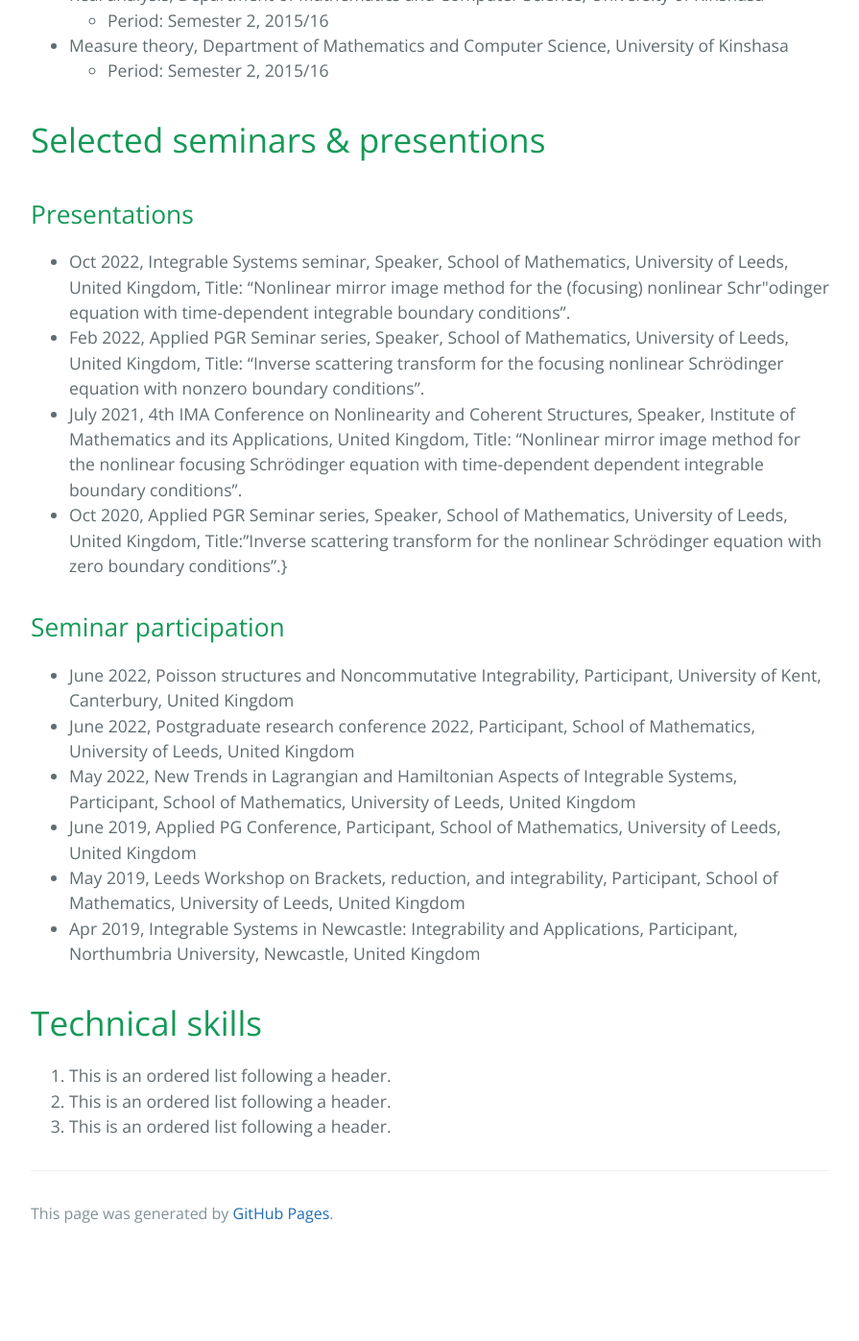
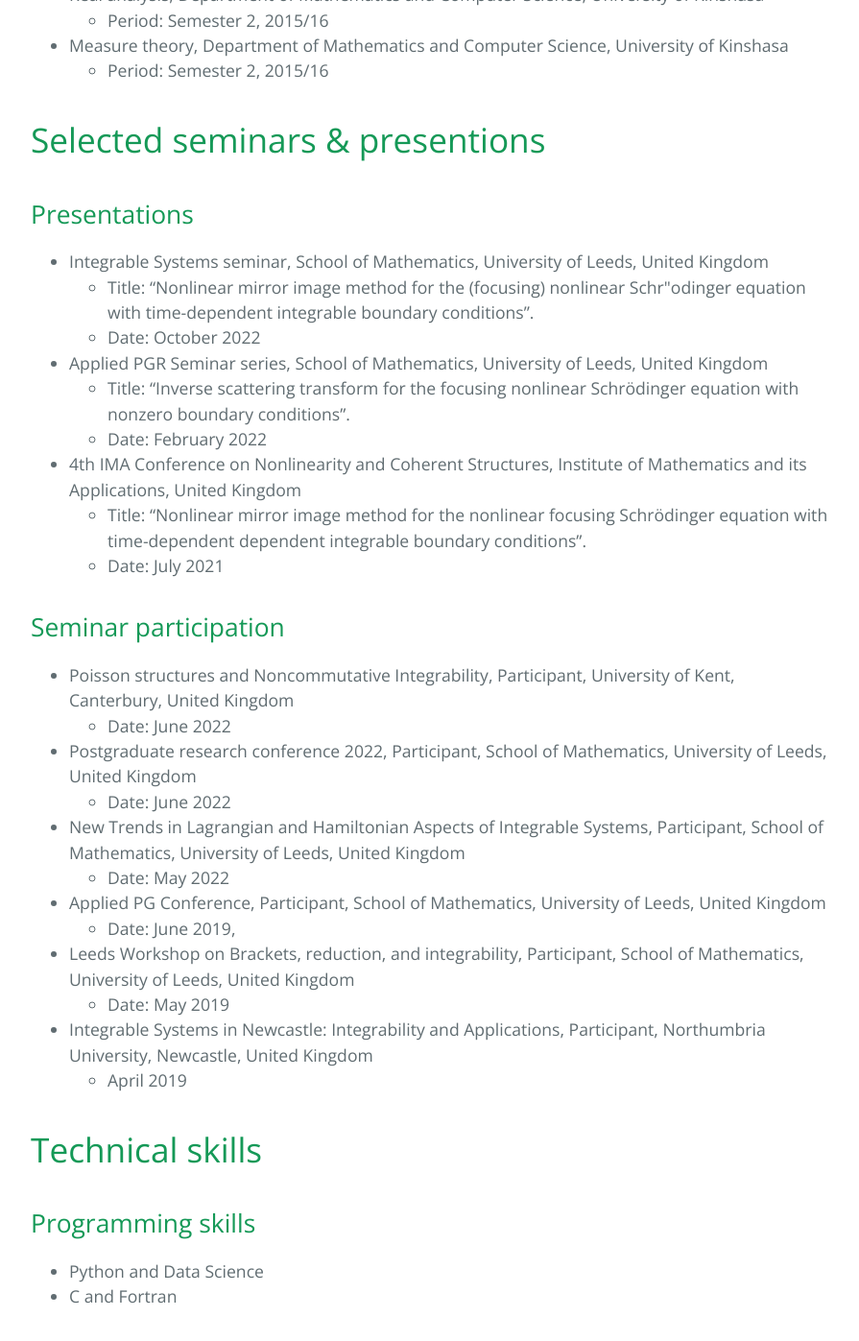
Before and after one commit to carlosdibaya/carlosdibaya.github.io, a Jekyll site: the page built from index.md, in a window 1280 px wide and 1400 px high, scrolled down 1623 px. Shown: the top 1397 px of the window at 96% size, without its empty margins (192-1087 px from the left). Built offline with Jekyll 4.4.1, drawn with Linux system fonts in a browser that asks for light colours; before the commit the page ends 2931 px from its top, so only the background shows below that; some of the changed text lies outside the part shown.

Commit message:
Update index.md

````diff
--- a/index.md
+++ b/index.md
@@ -61,99 +61,41 @@ I have participated as a tutor in the following modules:
 
 ## Presentations
 
-* Oct 2022, Integrable Systems seminar, Speaker, School of Mathematics, University of Leeds, United Kingdom, Title: "Nonlinear mirror image method for the (focusing) nonlinear Schr\"odinger equation with time-dependent integrable boundary conditions".
-* Feb 2022, Applied PGR Seminar series, Speaker, School of Mathematics, University of Leeds, United Kingdom, Title: "Inverse scattering transform for the focusing nonlinear Schrödinger equation with nonzero boundary conditions".
-* July 2021, 4th IMA Conference on Nonlinearity and Coherent Structures, Speaker, Institute of Mathematics and its Applications, United Kingdom, Title: "Nonlinear mirror image method for the nonlinear focusing Schrödinger equation with time-dependent
+* Integrable Systems seminar, School of Mathematics, University of Leeds, United Kingdom
+   - Title: "Nonlinear mirror image method for the (focusing) nonlinear Schr\"odinger equation with time-dependent integrable boundary conditions".
+   - Date: October 2022
+* Applied PGR Seminar series, School of Mathematics, University of Leeds, United Kingdom
+  - Title: "Inverse scattering transform for the focusing nonlinear Schrödinger equation with nonzero boundary conditions".
+  - Date: February 2022
+* 4th IMA Conference on Nonlinearity and Coherent Structures, Institute of Mathematics and its Applications, United Kingdom
+     - Title: "Nonlinear mirror image method for the nonlinear focusing Schrödinger equation with time-dependent
 dependent integrable boundary conditions".
-* Oct 2020, Applied PGR Seminar series, Speaker, School of Mathematics, University of Leeds, United Kingdom, Title:"Inverse scattering transform for the nonlinear
-Schrödinger equation with zero boundary conditions".}
+     - Date: July 2021
 
 ## Seminar participation
 
-* June 2022, Poisson structures and Noncommutative Integrability, Participant, University of Kent, Canterbury, United Kingdom
-* June 2022, Postgraduate research conference 2022, Participant, School of Mathematics, University of Leeds, United Kingdom
-* May 2022, New Trends in Lagrangian and Hamiltonian Aspects of Integrable Systems, Participant, School of Mathematics, University of Leeds, United Kingdom
-* June 2019, Applied PG Conference, Participant, School of Mathematics, University of Leeds, United Kingdom
-* May 2019, Leeds Workshop on Brackets, reduction, and integrability, Participant, School of Mathematics, University of Leeds, United Kingdom
-* Apr 2019, Integrable Systems in Newcastle: Integrability and Applications, Participant, Northumbria University, Newcastle, United Kingdom
+* Poisson structures and Noncommutative Integrability, Participant, University of Kent, Canterbury, United Kingdom
+   - Date: June 2022
+* Postgraduate research conference 2022, Participant, School of Mathematics, University of Leeds, United Kingdom
+   - Date: June 2022
+* New Trends in Lagrangian and Hamiltonian Aspects of Integrable Systems, Participant, School of Mathematics, University of Leeds, United Kingdom
+   - Date: May 2022
+* Applied PG Conference, Participant, School of Mathematics, University of Leeds, United Kingdom
+   - Date: June 2019,
+* Leeds Workshop on Brackets, reduction, and integrability, Participant, School of Mathematics, University of Leeds, United Kingdom
+   - Date: May 2019
+* Integrable Systems in Newcastle: Integrability and Applications, Participant, Northumbria University, Newcastle, United Kingdom
+  - April 2019
 
 # Technical skills
 
-1.  This is an ordered list following a header.
-2.  This is an ordered list following a header.
-3.  This is an ordered list following a header.
+## Programming skills
 
-<!--
-###### Header 6
+* Python and Data Science
+* C and Fortran
 
-| head1        | head two          | three |
-|:-------------|:------------------|:------|
-| ok           | good swedish fish | nice  |
-| out of stock | good and plenty   | nice  |
-| ok           | good `oreos`      | hmm   |
-| ok           | good `zoute` drop | yumm  |
+## Scientific software
 
-### There's a horizontal rule below this.
-
-* * *
-
-### Here is an unordered list:
-
-*   Item foo
-*   Item bar
-*   Item baz
-*   Item zip
-
-### And an ordered list:
-
-1.  Item one
-1.  Item two
-1.  Item three
-1.  Item four
-
-### And a nested list:
-
-- level 1 item
-  - level 2 item
-  - level 2 item
-    - level 3 item
-    - level 3 item
-- level 1 item
-  - level 2 item
-  - level 2 item
-  - level 2 item
-- level 1 item
-  - level 2 item
-  - level 2 item
-- level 1 item
-
-### Small image
-
-![Octocat](https://github.githubassets.com/images/icons/emoji/octocat.png)
-
-### Large image
-
-![Branching](https://guides.github.com/activities/hello-world/branching.png)
-
-
-### Definition lists can be used with HTML syntax.
-
-<dl>
-<dt>Name</dt>
-<dd>Godzilla</dd>
-<dt>Born</dt>
-<dd>1952</dd>
-<dt>Birthplace</dt>
-<dd>Japan</dd>
-<dt>Color</dt>
-<dd>Green</dd>
-</dl>
-
-```
-Long, single-line code blocks should not wrap. They should horizontally scroll if they are too long. This line should be long enough to demonstrate this.
-```
-
-```
-The final element.
-```
--->
+* SageMath
+* Maple
+* Singular
````
Also changed, not shown: other parts of index.md (+2 -2 lines).
